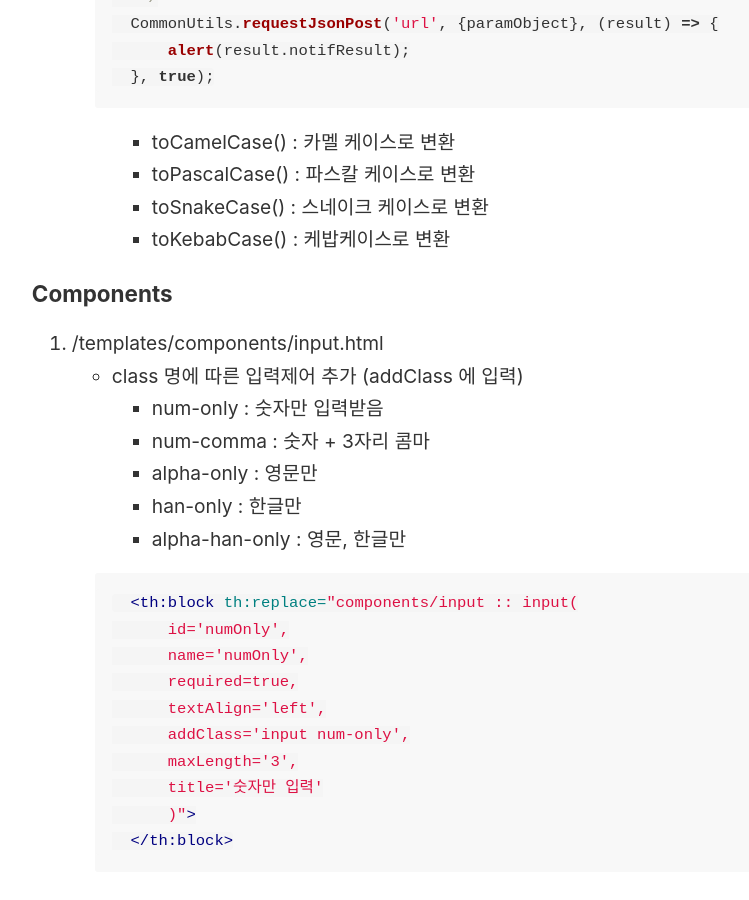
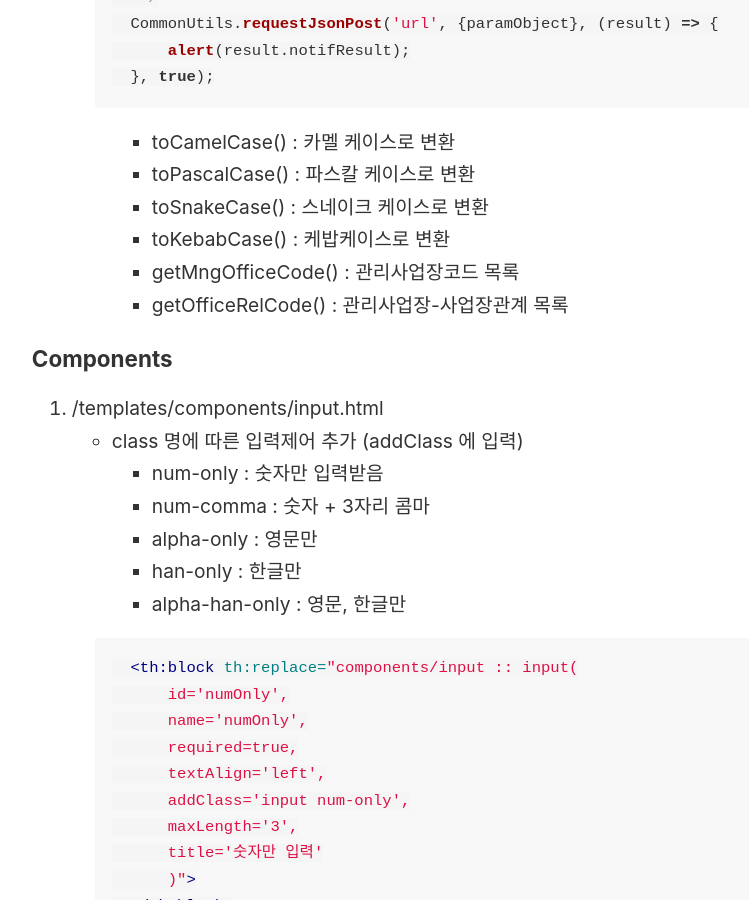
Before and after one commit to omare98/hs, a Jekyll site: the page built from _notes/공통 함수 및 컴포넌트.md, in a window 1280 px wide and 900 px high, scrolled down 2822 px. Shown: the whole window, without its empty margins (45-794 px from the left). Built offline with Jekyll 4.4.1, drawn with Linux system fonts in a browser that asks for light colours.

Commit message:
공통함수 추가
공통함수 추가

```diff
--- a/_notes/공통 함수 및 컴포넌트.md
+++ b/_notes/공통 함수 및 컴포넌트.md
@@ -99,6 +99,8 @@
         * toPascalCase() : 파스칼 케이스로 변환
         * toSnakeCase() : 스네이크 케이스로 변환
         * toKebabCase() : 케밥케이스로 변환
+        * getMngOfficeCode() : 관리사업장코드 목록
+        * getOfficeRelCode() : 관리사업장-사업장관계 목록
 
 ### Components
 
```
